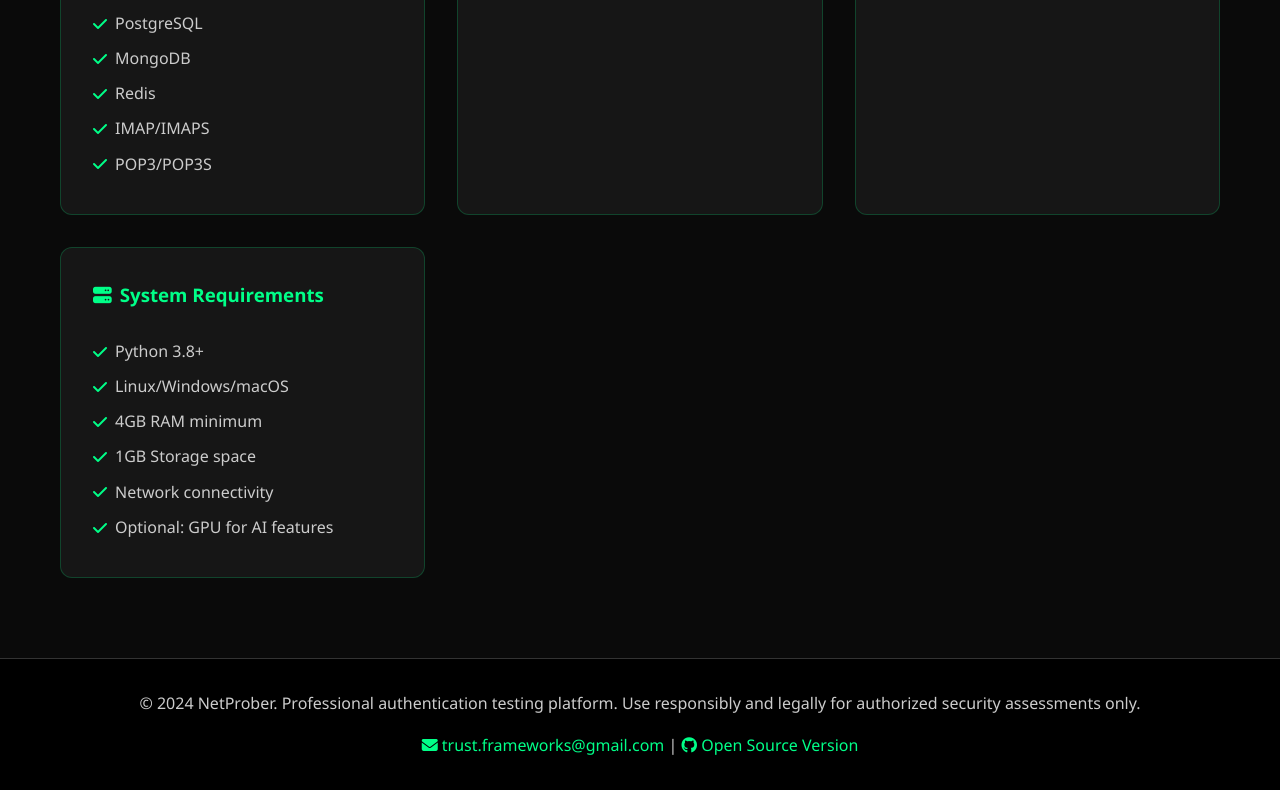
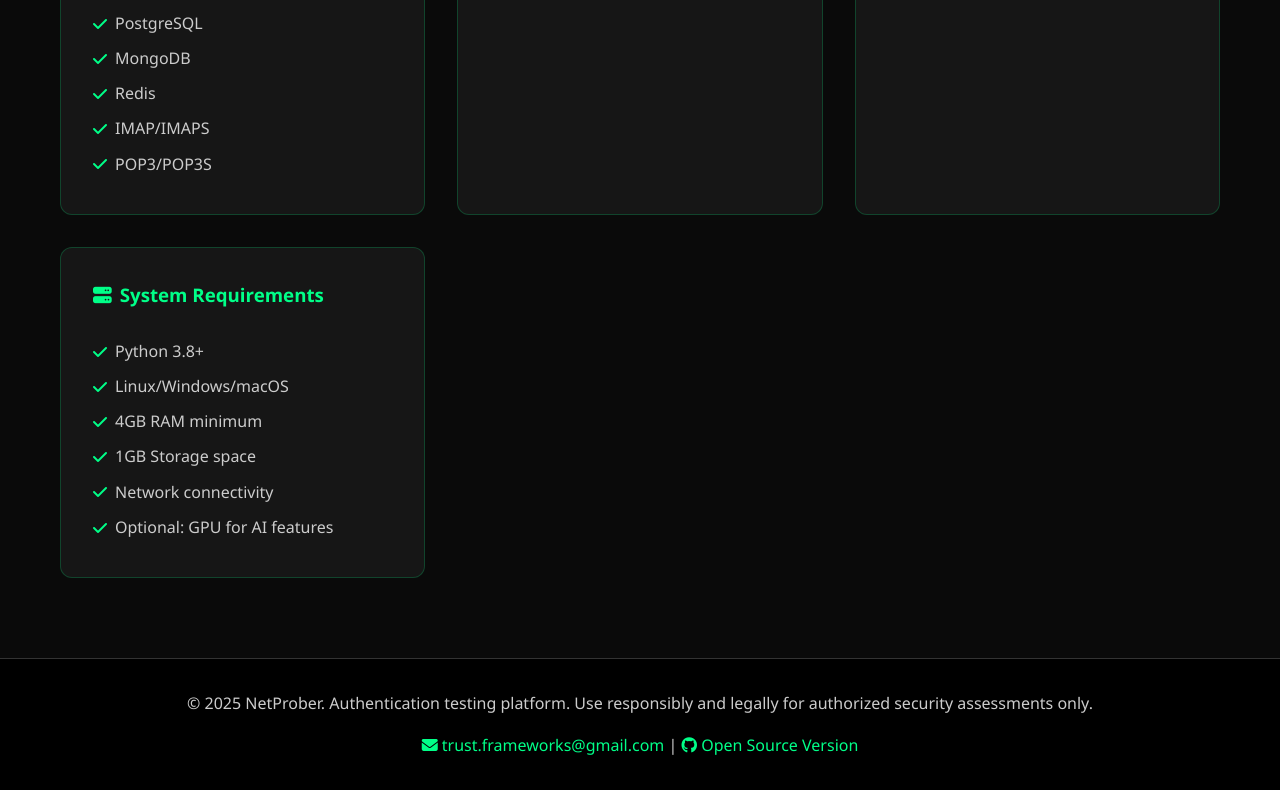
Before and after one commit to CPScript/netprober, a plain HTML site: page docs/index.html in a window 1280 px wide. Shown: the part 4564-5354 px from the top of the page. Drawn offline with Linux system fonts and the light colour scheme.

Commit message:
Update index.html

```diff
--- a/docs/index.html
+++ b/docs/index.html
@@ -886,7 +886,7 @@
     <!-- Footer -->
     <footer id="contact">
         <div class="container">
-            <p>&copy; 2024 NetProber. Professional authentication testing platform. Use responsibly and legally for authorized security assessments only.</p>
+            <p>&copy; 2025 NetProber. Authentication testing platform. Use responsibly and legally for authorized security assessments only.</p>
             <p style="margin-top: 1rem;">
                 <a href="mailto:trust.frameworks@gmail.com" style="color: #00ff88; text-decoration: none;">
                     <i class="fas fa-envelope"></i> trust.frameworks@gmail.com
```
